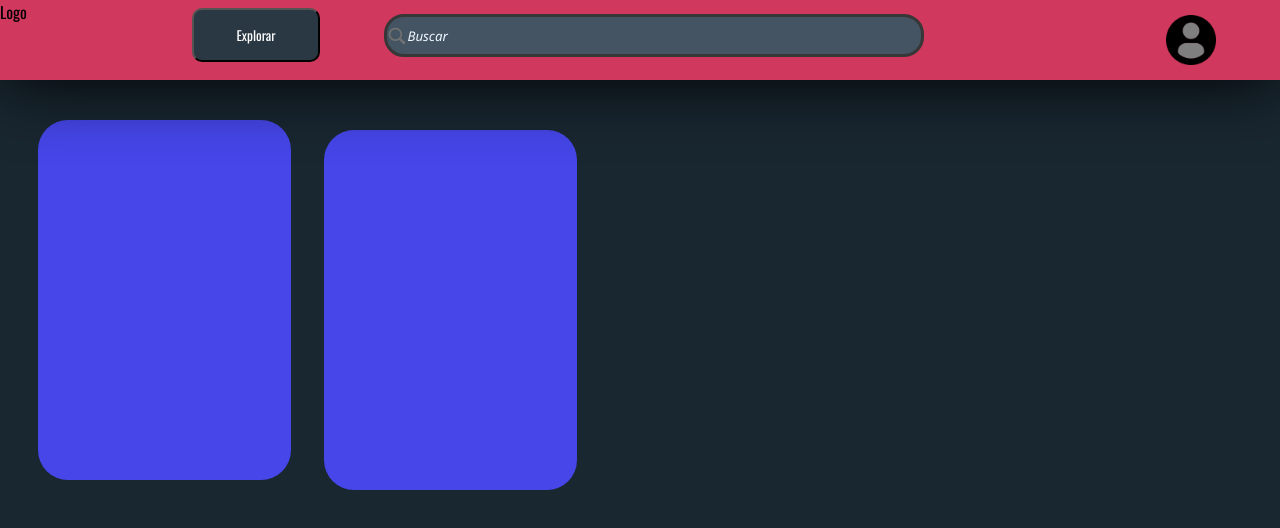
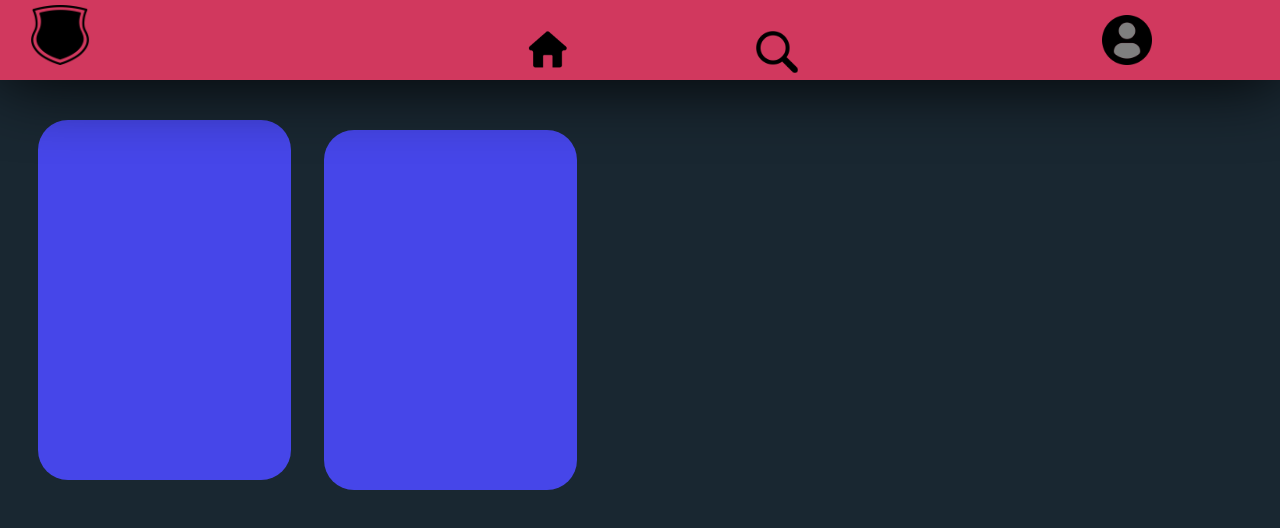
Before and after one commit to Isaac-Santana068/Projeto-de-Startup, a plain HTML site: page Index.html in a window 1280 px wide. Drawn offline with nearby package versions, Linux system fonts and the light colour scheme.

Commit message:
Refazendo o layout

```diff
--- a/Index.html
+++ b/Index.html
@@ -9,11 +9,12 @@
 <body>
     <div id="conteinernav">
         <nav>
-            <img src="" alt="" id="logo">Logo
+            <img src="imagens/escudo.png" alt="logo" id="logo" width="60" style="position: relative; left: 30px; top: 5px;">
             <div id="ligações">
-                <input type="text" id="pesquisa" placeholder="   Buscar">
-                <button id="explorar">Explorar</button>
-                <a href=""><img src="Usuário.png" alt="" id="usuario"></a>
+                <a href=""><img src="imagens/Usuário.png" alt="" id="usuario" ></a>
+                <a href=""><img src="imagens/icons/Home.png" alt="" style="position: relative; left: 40%; bottom: 4vmax; width: 70px;"></a>
+                <a href=""><img src="imagens/icons/lupa.png" alt="lup" style="position: relative; left: 53%; bottom: 4.5vmax; width: 50px; filter: contrast(100);"></a>
+
             </div>
         </nav>
     </div>
--- a/index.css
+++ b/index.css
@@ -14,54 +14,12 @@
     z-index: 1000; /* Garante que fique acima de outros elementos */
 }
 
-/* Campo de pesquisa */
-input:focus, textarea:focus{
-    outline: none;
-    box-shadow: none;
-}
-input{
-    padding-left: 20px;
-}
-#pesquisa {
-    position: relative;
-    left: 20%;
-    bottom:10px;
-    width: 40%;
-    height: 35px;
-    border-radius: 20px;
-    border: 3px solid rgb(55, 55, 55);
-    font-style: italic;
-    font-family: 'Segoe UI', Tahoma, Geneva, Verdana, sans-serif;
-    background-color: #445463;
-    color: white;
-    background-image: url('lupa.png');
-    background-size: 20px;
-    background-position: left;
-    background-repeat: no-repeat;
-}
-::placeholder{
-    position: relative;
-    right: 10px;
-    color: aliceblue;
-}
-#explorar{
-    position: relative;
-    float: left;
-    bottom: 16px;
-    left: 15%;
-    background-color: #2a3843;
-    color: white;
-    padding: 15px;
-    width: 10%;
-    border-radius: 10px;
-}
-
 /* Ícone do usuário */
 #usuario {
     width: 50px;
     height: 50px;
     position: absolute;
-    right: 5%; /* Mais responsivo que usar left: 93% */
+    right: 10%; /* Mais responsivo que usar left: 93% */
     top: 50%;
     transform: translateY(-50%);
 }
```
Also changed, not shown: imagens/Usuário.png (renamed from Usuário.png), imagens/escudo.png (added), imagens/icons/Home.png (added), imagens/icons/lupa.png (renamed from lupa.png).
